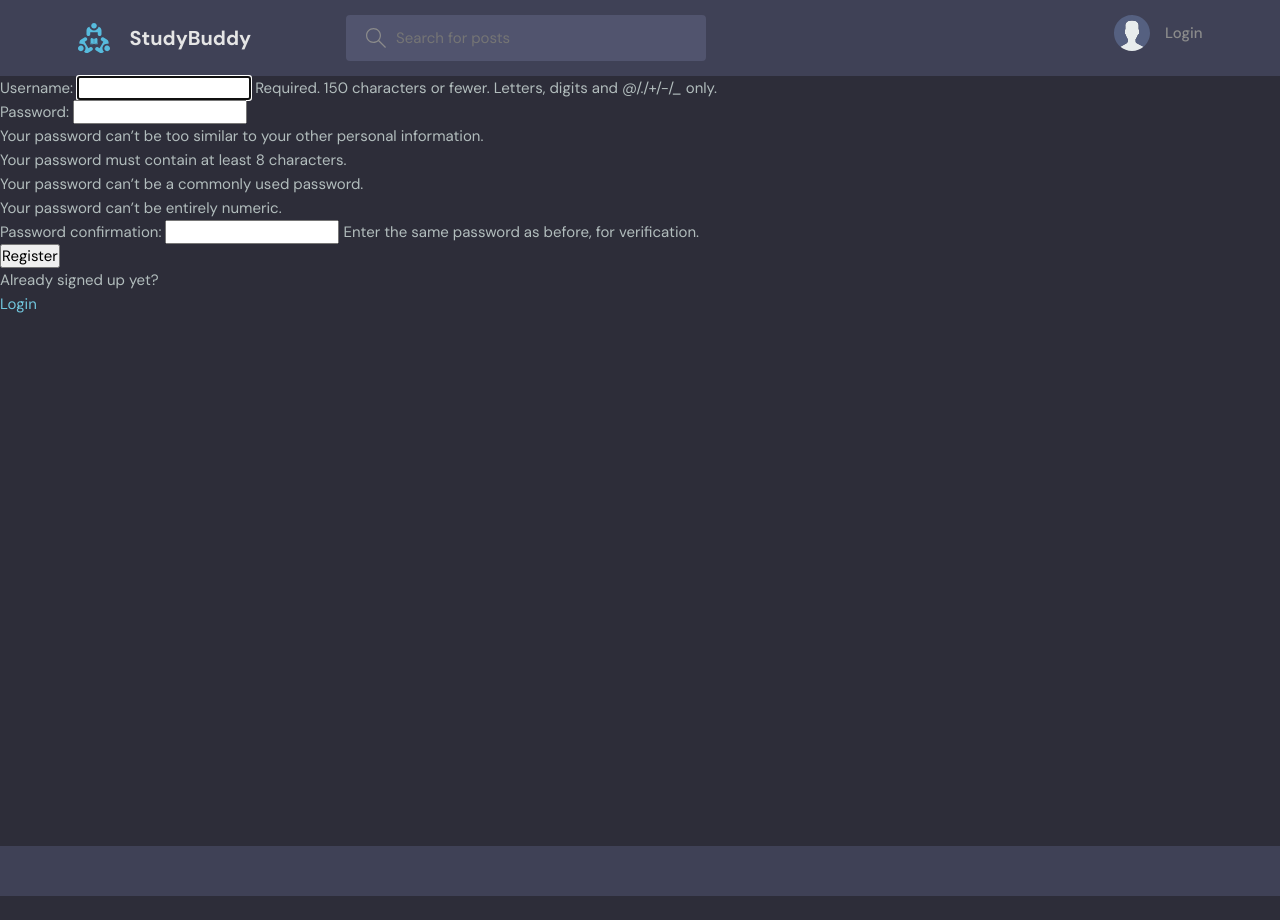
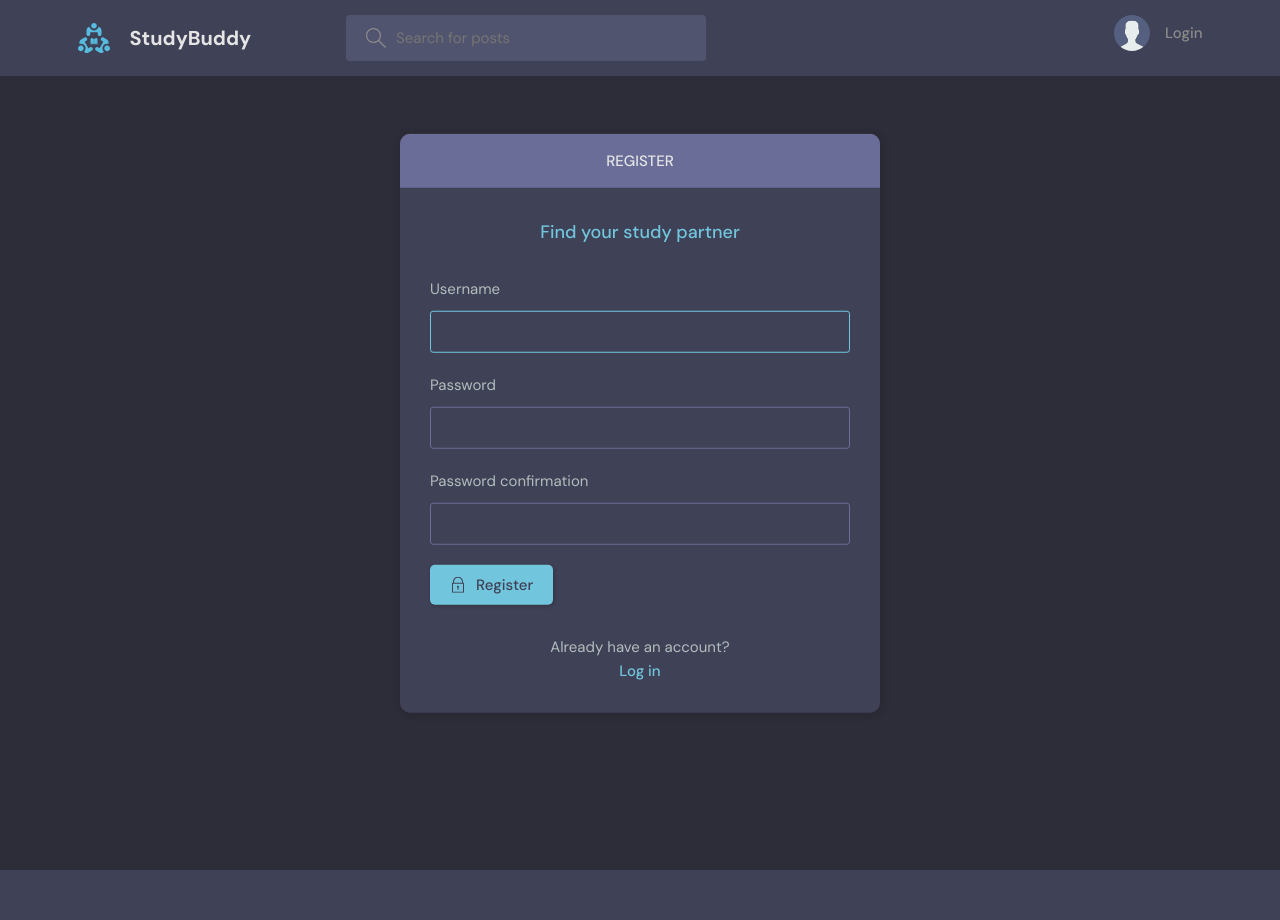
Before and after one commit to Basith-P/StudyBud, a Django app: page /register/ in a window 1280 px wide. Before the commit the page ends 896 px from the top, so only its background shows below. Run offline with Django 4.2, Linux system fonts and the light colour scheme.

Commit message:
update login styles

```diff
--- a/base/templates/base/login_register.html
+++ b/base/templates/base/login_register.html
@@ -1,29 +1,112 @@
-{% extends 'main.html' %} {% block content %} {% if page == 'login' %}
-<div>
-  <form method="POST" action="">
-    {% csrf_token %}
+{% extends 'main.html' %} {% block content %}
+<main class="auth layout">
+  {% if page == 'login' %}
+  <div class="container">
+    <div class="layout__box">
+      <div class="layout__boxHeader">
+        <div class="layout__boxTitle">
+          <h3>Login</h3>
+        </div>
+      </div>
+      <div class="layout__body">
+        <h2 class="auth__tagline">Find your study partner</h2>
 
-    <label>Username:</label>
-    <input type="text" name="username" placeholder="Enter Username" />
+        <form class="form" action="" method="POST">
+          {% csrf_token %}
+          <div class="form__group form__group">
+            <label for="room_name">Email</label>
+            <input
+              id="username"
+              name="username"
+              type="text"
+              placeholder="name@example.com"
+            />
+          </div>
+          <div class="form__group">
+            <label for="password">Password</label>
+            <input
+              id="password"
+              name="password"
+              type="password"
+              placeholder="&bull;&bull;&bull;&bull;&bull;&bull;&bull;&bull;"
+            />
+          </div>
 
-    <label>Password:</label>
-    <input type="password" name="password" placeholder="Enter Password" />
+          <button class="btn btn--main" type="submit">
+            <svg
+              version="1.1"
+              xmlns="http://www.w3.org/2000/svg"
+              width="32"
+              height="32"
+              viewBox="0 0 32 32"
+            >
+              <title>lock</title>
+              <path
+                d="M27 12h-1v-2c0-5.514-4.486-10-10-10s-10 4.486-10 10v2h-1c-0.553 0-1 0.447-1 1v18c0 0.553 0.447 1 1 1h22c0.553 0 1-0.447 1-1v-18c0-0.553-0.447-1-1-1zM8 10c0-4.411 3.589-8 8-8s8 3.589 8 8v2h-16v-2zM26 30h-20v-16h20v16z"
+              ></path>
+              <path
+                d="M15 21.694v4.306h2v-4.306c0.587-0.348 1-0.961 1-1.694 0-1.105-0.895-2-2-2s-2 0.895-2 2c0 0.732 0.413 1.345 1 1.694z"
+              ></path>
+            </svg>
 
-    <input type="submit" value="Login" />
-  </form>
+            Login
+          </button>
+        </form>
 
-  <p>havent signed up yet?</p>
-  <a href="{% url 'register' %}">Sign up</a>
-</div>
+        <div class="auth__action">
+          <p>Don't have an accoutn?</p>
+          <a href="{% url 'register' %}" class="btn btn--link">Sign Up</a>
+        </div>
+      </div>
+    </div>
+  </div>
+  {% else %}
+  <div class="container">
+    <div class="layout__box">
+      <div class="layout__boxHeader">
+        <div class="layout__boxTitle">
+          <h3>Register</h3>
+        </div>
+      </div>
+      <div class="layout__body">
+        <h2 class="auth__tagline">Find your study partner</h2>
 
-{% else %}
+        <form class="form" method="POST">
+          {% csrf_token %} {% for field in form %}
+          <div class="form__group form__group">
+            <label for="room_name">{{field.label}}</label>
+            {{field}}
+          </div>
+          {% endfor %}
 
-<div>
-  <form method="POST" action="">
-    {% csrf_token %} {{form.as_p}}
-    <input type="submit" value="Register" />
-  </form>
-  <p>Already signed up yet?</p>
-  <a href="{% url 'login' %}">Login</a>
-</div>
-{% endif %} {% endblock content %}
+          <button class="btn btn--main" type="submit">
+            <svg
+              version="1.1"
+              xmlns="http://www.w3.org/2000/svg"
+              width="32"
+              height="32"
+              viewBox="0 0 32 32"
+            >
+              <title>lock</title>
+              <path
+                d="M27 12h-1v-2c0-5.514-4.486-10-10-10s-10 4.486-10 10v2h-1c-0.553 0-1 0.447-1 1v18c0 0.553 0.447 1 1 1h22c0.553 0 1-0.447 1-1v-18c0-0.553-0.447-1-1-1zM8 10c0-4.411 3.589-8 8-8s8 3.589 8 8v2h-16v-2zM26 30h-20v-16h20v16z"
+              ></path>
+              <path
+                d="M15 21.694v4.306h2v-4.306c0.587-0.348 1-0.961 1-1.694 0-1.105-0.895-2-2-2s-2 0.895-2 2c0 0.732 0.413 1.345 1 1.694z"
+              ></path>
+            </svg>
+
+            Register
+          </button>
+        </form>
+
+        <div class="auth__action">
+          <p>Already have an account?</p>
+          <a href="{% url 'login' %}" class="btn btn--link">Log in</a>
+        </div>
+      </div>
+    </div>
+  </div>
+  {% endif %}
+</main>
+{% endblock content %}
--- a/base/templates/base/room.html
+++ b/base/templates/base/room.html
@@ -167,5 +167,4 @@
     <!--  End -->
   </div>
 </main>
-<script src="script.js"></script>
 {% endblock content %}
--- a/templates/navbar.html
+++ b/templates/navbar.html
@@ -70,7 +70,7 @@
               d="M27.465 32c-1.211 0-2.35-0.471-3.207-1.328l-9.392-9.391c-2.369 0.898-4.898 0.951-7.355 0.15-3.274-1.074-5.869-3.67-6.943-6.942-0.879-2.682-0.734-5.45 0.419-8.004 0.135-0.299 0.408-0.512 0.731-0.572 0.32-0.051 0.654 0.045 0.887 0.277l5.394 5.395 3.586-3.586-5.394-5.395c-0.232-0.232-0.336-0.564-0.276-0.887s0.272-0.596 0.572-0.732c2.552-1.152 5.318-1.295 8.001-0.418 3.274 1.074 5.869 3.67 6.943 6.942 0.806 2.457 0.752 4.987-0.15 7.358l9.392 9.391c0.844 0.842 1.328 2.012 1.328 3.207-0 2.5-2.034 4.535-4.535 4.535zM15.101 19.102c0.26 0 0.516 0.102 0.707 0.293l9.864 9.863c0.479 0.479 1.116 0.742 1.793 0.742 1.398 0 2.535-1.137 2.535-2.535 0-0.668-0.27-1.322-0.742-1.793l-9.864-9.863c-0.294-0.295-0.376-0.74-0.204-1.119 0.943-2.090 1.061-4.357 0.341-6.555-0.863-2.631-3.034-4.801-5.665-5.666-1.713-0.561-3.468-0.609-5.145-0.164l4.986 4.988c0.391 0.391 0.391 1.023 0 1.414l-5 5c-0.188 0.188-0.441 0.293-0.707 0.293s-0.52-0.105-0.707-0.293l-4.987-4.988c-0.45 1.682-0.397 3.436 0.164 5.146 0.863 2.631 3.034 4.801 5.665 5.666 2.2 0.721 4.466 0.604 6.555-0.342 0.132-0.059 0.271-0.088 0.411-0.088z"
             ></path>
           </svg>
-          Settings
+          Edit
         </a>
         <a href="{% url 'logout' %}" class="dropdown-link"
           ><svg
```
Also changed, not shown: db.sqlite3.
